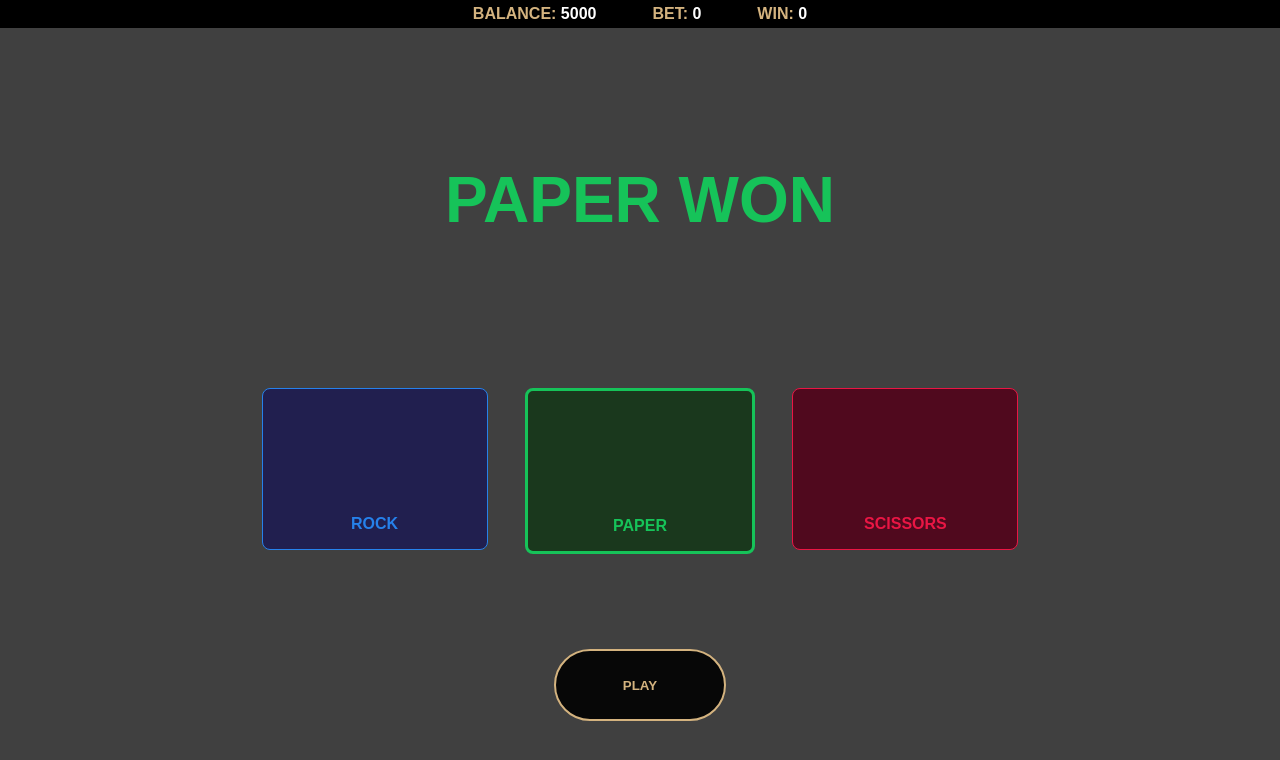
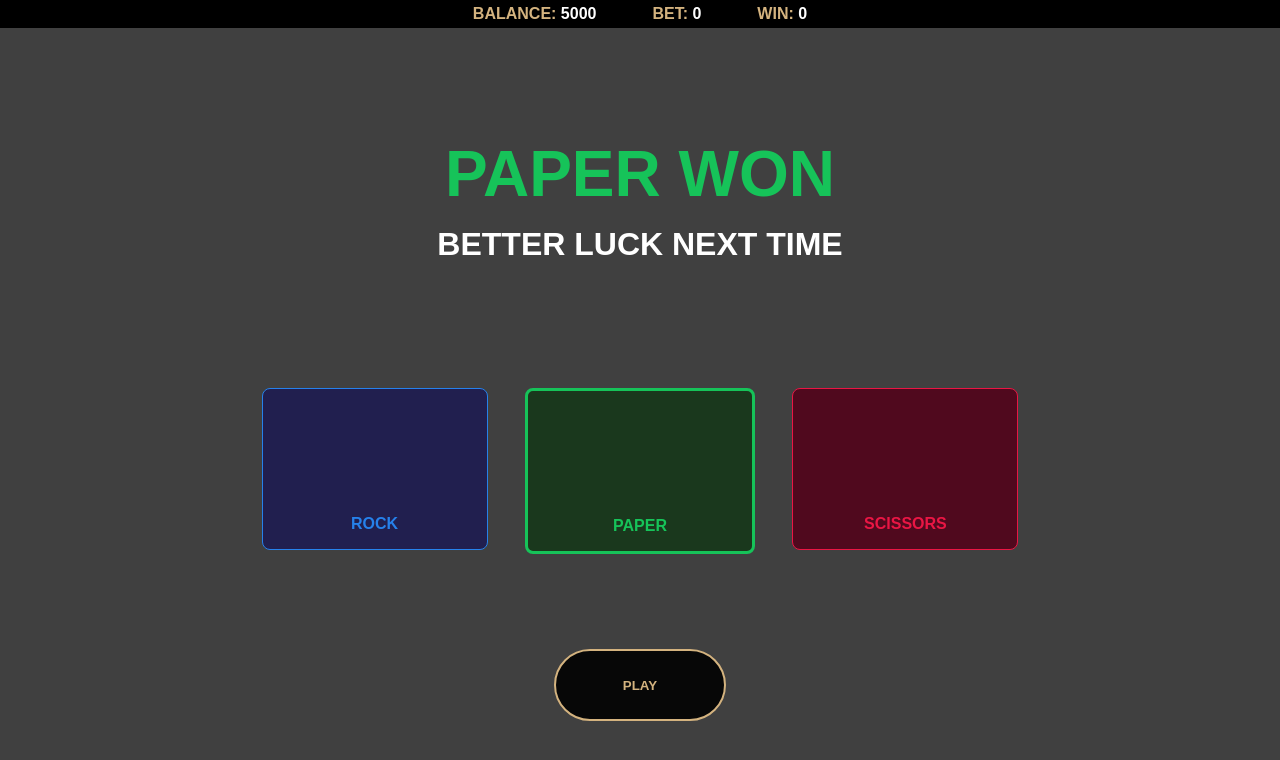
Before and after one commit to Nikolai-Iakushchenko/rock_paper_scissors, a React (Vite) app: page / in a window 1280 px wide. Both pictures are taken after a click on the button "PLAY". Shown: the top 760 px of the page. Built offline with nearby package versions, Linux system fonts and the light colour scheme.

Commit message:
add Better luck next time message

```diff
--- a/src/components/GameResultMessage/GameResultMessage.tsx
+++ b/src/components/GameResultMessage/GameResultMessage.tsx
@@ -10,17 +10,20 @@ const GameResultMessage = ({
   playerChoice,
   winner,
 }: GameResultMessageProps) => {
-  const message = winner === "tie" ? "Tie" : `${winner} won`;
+  const wonOptionMessage = winner === "tie" ? "Tie" : `${winner} won`;
+  const playerWonSumMessage =
+    playerChoice === winner ? (
+      <>
+        <span className={styles.winText}>you win</span> xxx.xx
+      </>
+    ) : (
+      "Better luck next time"
+    );
 
   return (
     <div className={styles.gameResultMessage}>
-      <div className={styles.winningBet}>{message}</div>
-
-      {playerChoice === winner && (
-        <div className={styles.winMessage}>
-          <span className={styles.winText}>you win</span> xxx.xx
-        </div>
-      )}
+      <div className={styles.winningBet}>{wonOptionMessage}</div>
+      <div className={styles.winMessage}>{playerWonSumMessage}</div>
     </div>
   );
 };
```
